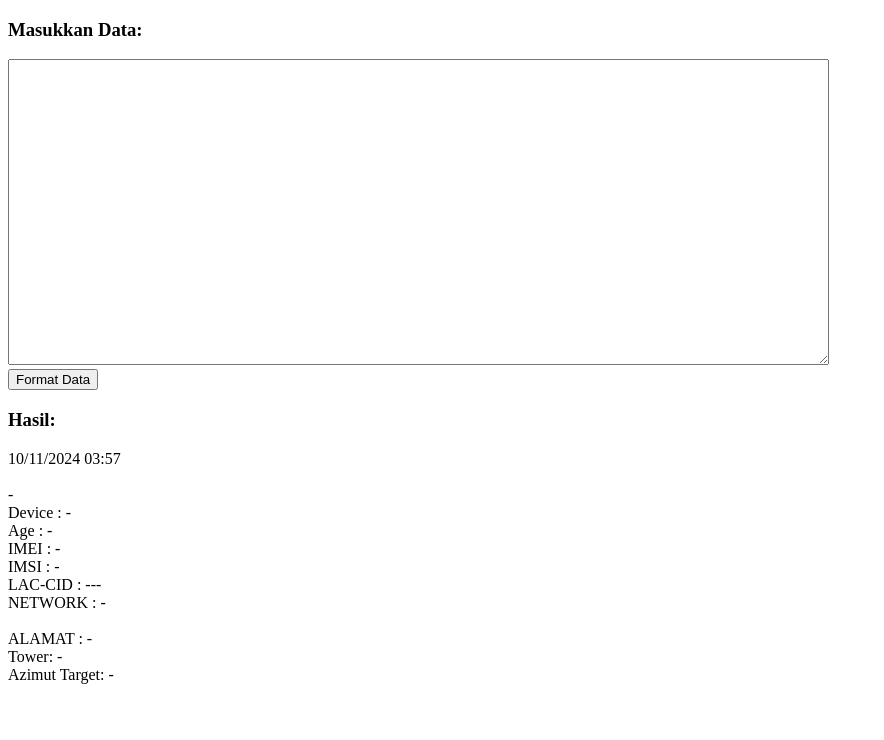
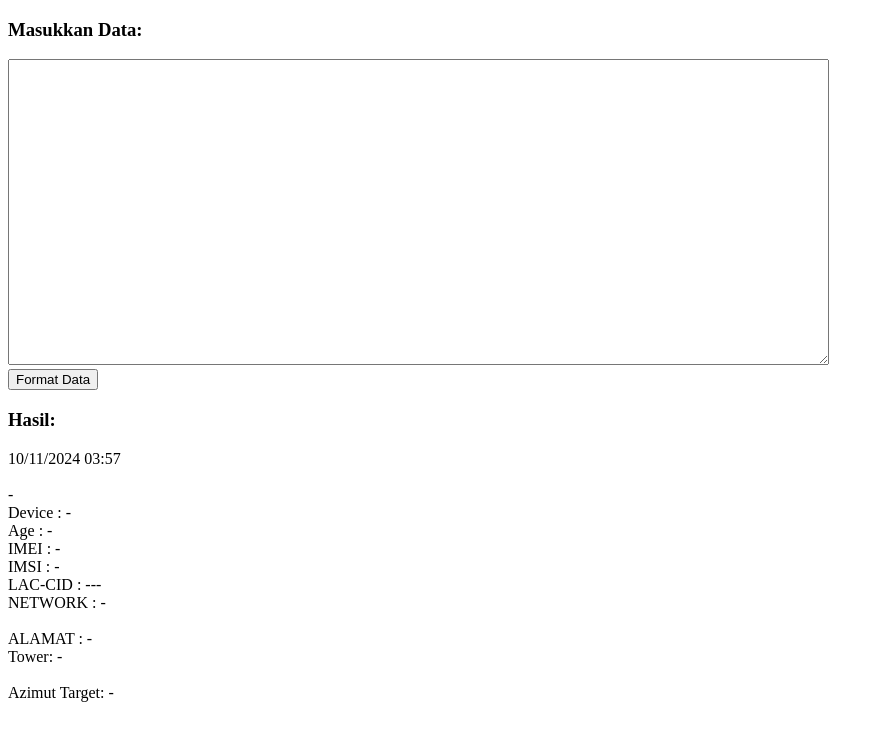
Before and after one commit to AdnanNovations/program-format-data, a plain HTML site: page index.html in a window 1280 px wide. Both pictures are taken after a click on the button "Format Data". Shown: the whole page, without its empty margins (0-884 px from the left). Drawn offline with Linux system fonts and the light colour scheme.

Commit message:
new updates

```diff
--- a/index.html
+++ b/index.html
@@ -52,7 +52,7 @@
         LAC-CID : ${lac}-${ci}<br>
         NETWORK : ${operator}<br><br>
         ALAMAT : ${alamat}<br>
-        Tower: ${towerLink !== '-' ? `<a href="${towerLink}" target="_blank">${towerLink}</a>` : '-'}<br>
+        Tower: ${towerLink !== '-' ? `<a href="${towerLink}" target="_blank">${towerLink}</a>` : '-'}<br><br>
         Azimut Target: ${mapLink !== '-' && mapLink !== undefined && mapLink !== "" ? `<a href="${mapLink}" target="_blank">${mapLink}</a>` : '-'}
       `;
 
```
